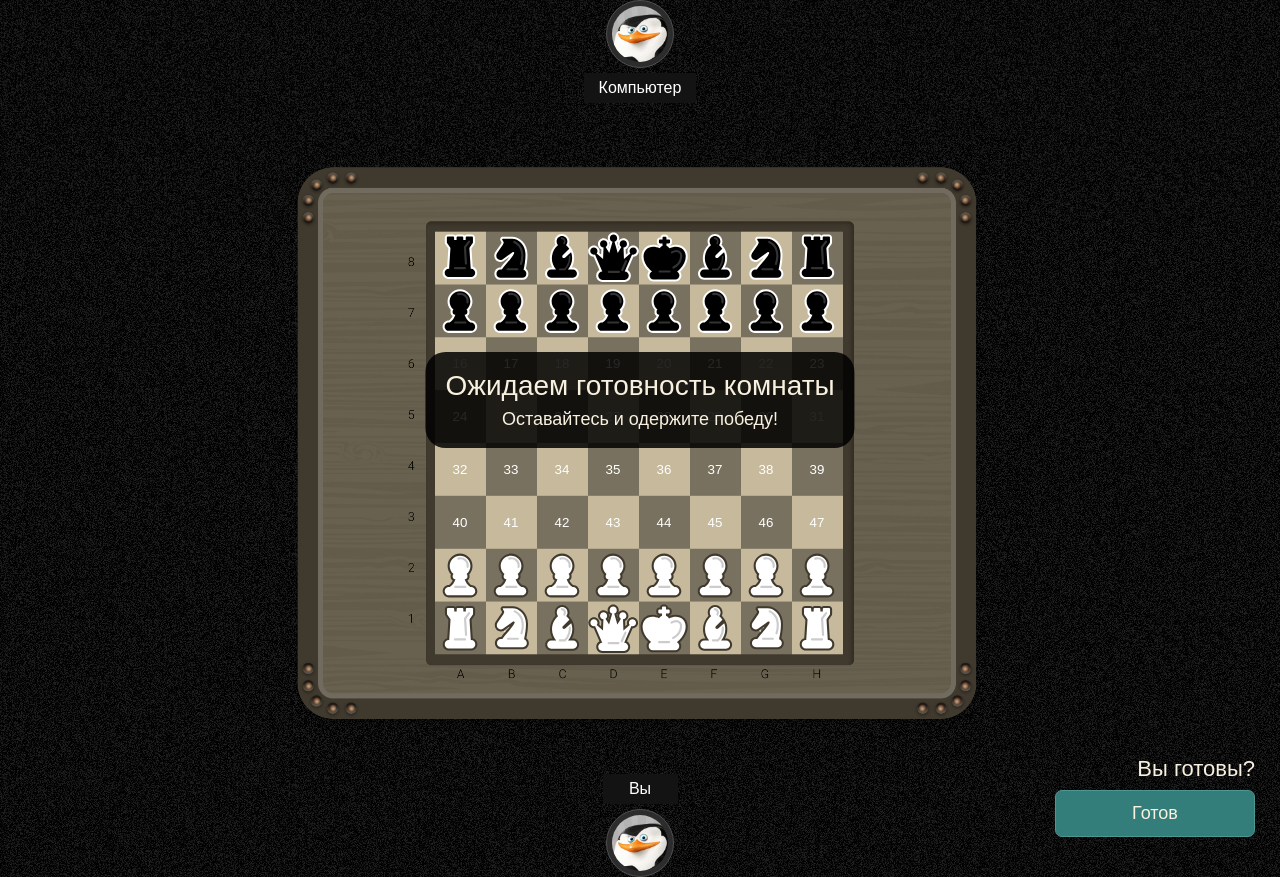
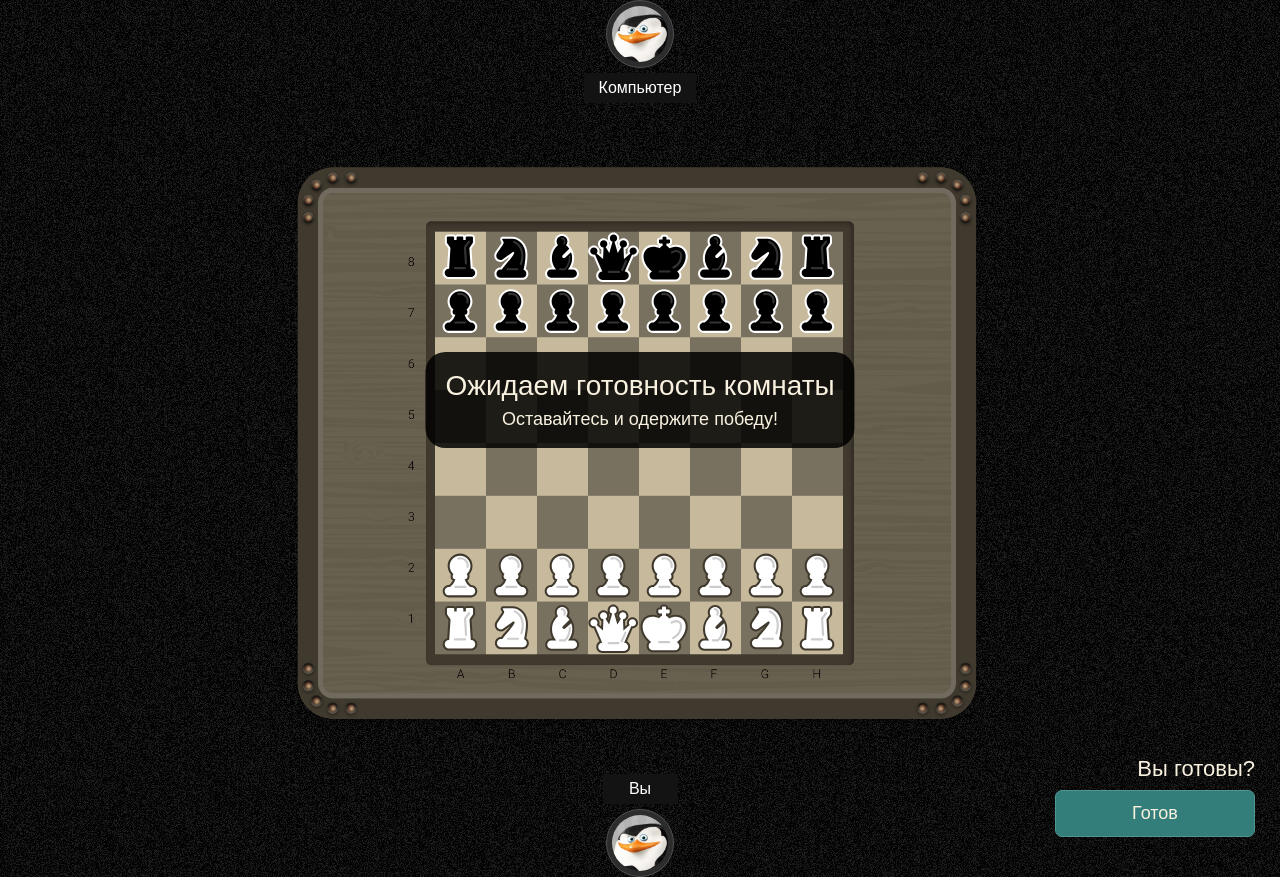
Before and after one commit to SOFG1/chess-test, a Vue app: page / in a window 1280 px wide. Built offline with nearby package versions, Linux system fonts and the light colour scheme.

Commit message:
hide numbers

```diff
--- a/src/components/CellComponent.vue
+++ b/src/components/CellComponent.vue
@@ -82,7 +82,6 @@ const figures = {
     ]"
     @click="handleClick"
   >
-    <span>{{ index }}</span>
     <img
       v-if="figure"
       :src="figures[`${figure.type}_${figure.color}`]"
@@ -136,9 +135,4 @@ const figures = {
   width: 51px;
   z-index: 1;
 }
-
-span {
-  color: #fff;
-  position: absolute;
-}
 </style>
```
